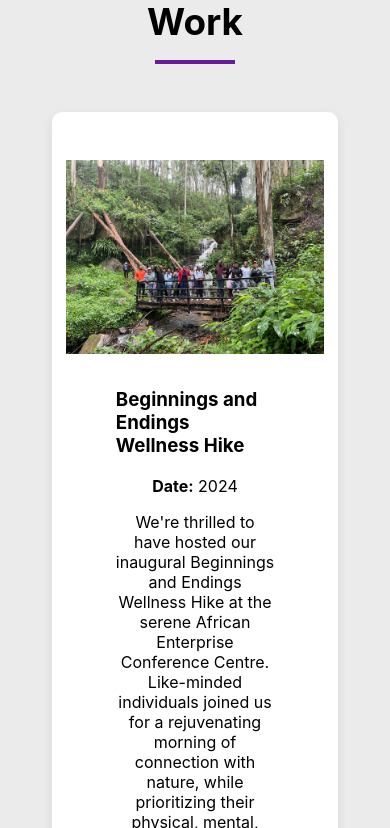
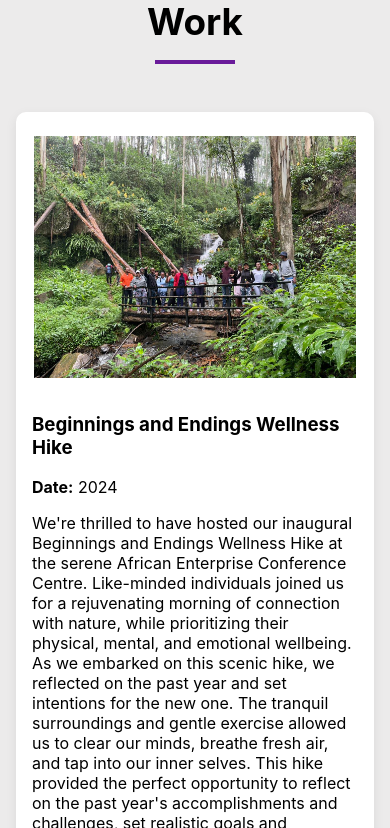
Before and after one commit to SmaSema/sethuse-website, a React (Create React App) app: page /work in a window 390 px wide. Shown: the part 1956-2784 px from the top of the page. Built offline with nearby package versions, Linux system fonts and the light colour scheme.

Commit message:
Commit 97

```diff
--- a/src/components/ContactUs_page/AlternateContact.js
+++ b/src/components/ContactUs_page/AlternateContact.js
@@ -16,8 +16,8 @@ const AlternateContact = () => (
 
       {/* Email contact */}
       <p>
-        Email: <a href="mailto:sethusecommunityhaven@gmail.com">
-                sethusecommunityhaven@gmail.com
+        Email: <a href="mailto:zungusinqobiley@gmail.com">
+                zungusinqobiley@gmail.com
               </a>
       </p>
 
--- a/src/components/ContactUs_page/ContactForm.css
+++ b/src/components/ContactUs_page/ContactForm.css
@@ -1,6 +1,6 @@
 /*
    Author: Smangalene Charles Sema
-   Date: 27 August 2025
+   Date: 5 September 2025
    Description: Styles for the ContactForm component.
                 This includes the main contact form, input fields,
                 submission button, and accompanying image layout.
--- a/src/components/ContactUs_page/ContactForm.js
+++ b/src/components/ContactUs_page/ContactForm.js
@@ -24,10 +24,10 @@ const ContactForm = () => {
 
     // Send form data using EmailJS
     emailjs.sendForm(
-      'service_w8rs99i',    // EmailJS Service ID
-      'template_tuj4z5h',   // EmailJS Template ID
+      'service_w9n7c9g',    // EmailJS Service ID
+      'template_fztso2r',   // EmailJS Template ID
       form.current,         // Reference to form DOM node
-      'X7kJOYaPQLxoiiMGv'  // Public API Key
+      'TZU9yUMkC595cy7dh'  // Public API Key
     )
     .then(() => {
       setSubmitted(true);   // Show success message
--- a/src/components/ContactUs_page/SuccessMessage.css
+++ b/src/components/ContactUs_page/SuccessMessage.css
@@ -1,6 +1,6 @@
 /*
    Author: Smangalene Charles Sema
-   Date: 27 August 2025
+   Date: 05 September 2025
    Description: Styles for the SuccessMessage component.
                 This component displays a confirmation message when
                 a contact form is successfully submitted.
--- a/src/components/OurWork_page/ProjectCard.css
+++ b/src/components/OurWork_page/ProjectCard.css
@@ -64,3 +64,30 @@
   font-size: 0.75rem;        /* Small text size for tags */
   margin: 0.2rem;            /* Space between tags */
 }
+
+/* Mobile responsiveness */
+@media (max-width: 768px) {
+  /* Individual project card styling */
+.project-card {
+  width: 100%;
+}
+
+/* Project image styling */
+.project-image {
+  margin: 1.5rem auto 0;  /* Top margin */
+}
+
+  /* Container for project info (title, description, date, etc.) */
+.project-info {
+  padding: 1rem;
+  padding-left: 1rem;
+  padding-right: 1rem;
+  padding-bottom: 4rem;    /* Extra padding at bottom */
+
+}
+
+.project-info p {
+  text-align: left;
+}
+
+}
```
